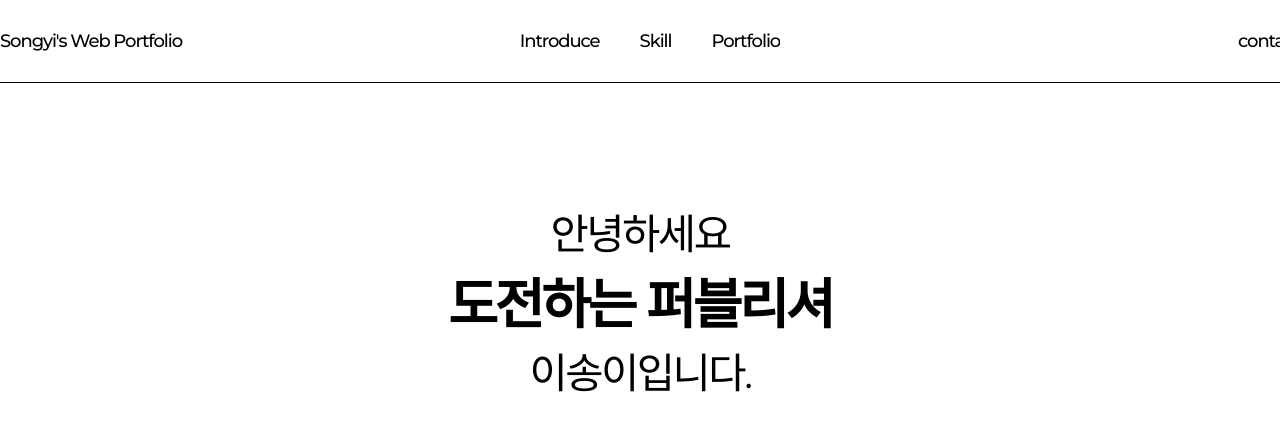
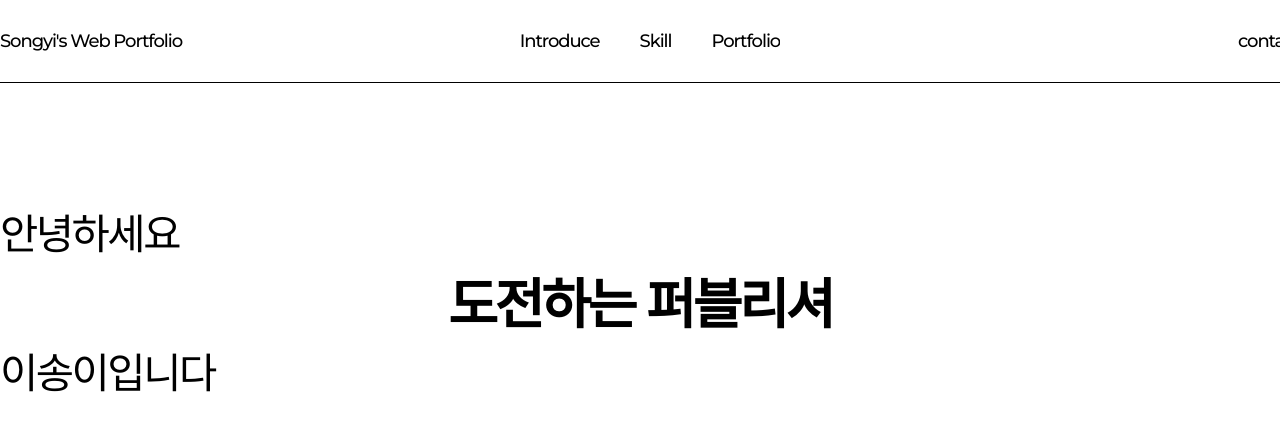
Before and after one commit to leeson222/projects, a plain HTML site: page index.html in a window 1280 px wide. Drawn offline with nearby package versions, Linux system fonts and the light colour scheme; files that its build step writes are made by us from their sources; a web font is replaced by a local one.

Commit message:
index.html update

```diff
--- a/css/index.scss
+++ b/css/index.scss
@@ -28,7 +28,6 @@ COMMON - S
 COMMON - E
 ***************/
 
-
 /** - - - - - - - - - Layout - - - - - - - - -**/
 
 /***************
@@ -45,7 +44,7 @@ HEADER - S
     a {
       display: inline-block; position: relative;
         .circle {
-          content: ""; display: block; position: absolute; right: -27px; bottom: -300px; width: 150px; height: 150px; border-radius: 100%; background-color: $point-text-color; transition: all .3s; mix-blend-mode: difference;
+          content: ""; display: block; position: absolute; right: -27px; bottom: -300px; width: 150px; height: 150px; border-radius: 100%; background-color: $bgc; transition: all .3s; mix-blend-mode: difference;
         }
         &:hover .circle { bottom: -100px; }
     }
@@ -83,7 +82,8 @@ MAIN - S
   height: 600px;
   .mainSec1-tit {
     position: relative; height: 100%; text-align: center;
-    p {
+    .mainSec1-tit-hello {
+      display: flex; justify-content: start; align-items: center;
       font-size: $h1-size;
     }
     b {
--- a/index.html
+++ b/index.html
@@ -13,13 +13,18 @@
   <link rel="preconnect" href="https://fonts.gstatic.com" crossorigin>
   <link href="https://fonts.googleapis.com/css2?family=Montserrat:ital,wght@0,100..900;1,100..900&display=swap"
     rel="stylesheet">
+
+  <!-- CDN -->
   <script src="https://code.jquery.com/jquery-3.7.1.js" integrity="sha256-eKhayi8LEQwp4NKxN+CfCh+3qOVUtJn3QNZ0TciWLP4="
     crossorigin="anonymous"></script>
+  <script src="https://cdnjs.cloudflare.com/ajax/libs/gsap/3.12.5/gsap.min.js"></script>
+  <script src="https://cdnjs.cloudflare.com/ajax/libs/gsap/3.12.5/ScrollTrigger.min.js"></script>
 
   <link rel="stylesheet" href="/css/reset.css">
   <link rel="stylesheet" href="/css/style.css">
   <link rel="stylesheet" href="/css/index.css">
 </head>
+
 <body>
   <header id="header">
     <div class="inner">
@@ -44,9 +49,22 @@
   <main id="main">
     <section class="mainSec mainSec1 introduce">
       <div class="mainSec1-tit flex-perpendicular">
-        <p>안녕하세요</p>
+        <div class="mainSec1-tit-hello">
+          <p><span>안</span></p>
+          <p><span>녕</span></p>
+          <p><span>하</span></p>
+          <p><span>세</span></p>
+          <p><span>요</span></p>
+        </div>
         <b>도전하는 퍼블리셔</b>
-        <p>이송이입니다.</p>
+        <div class="mainSec1-tit-hello">
+          <p><span>이</span></p>
+          <p><span>송</span></p>
+          <p><span>이</span></p>
+          <p><span>입</span></p>
+          <p><span>니</span></p>
+          <p><span>다</span></p>
+        </div>
       </div>
     </section>
     <section class="mainSec mainSec2 skill"></section>
@@ -54,5 +72,4 @@
   </main>
   <footer id="footer"></footer>
 </body>
-
 </html>
```
Also changed, not shown: css/index.css, 2 other files.
